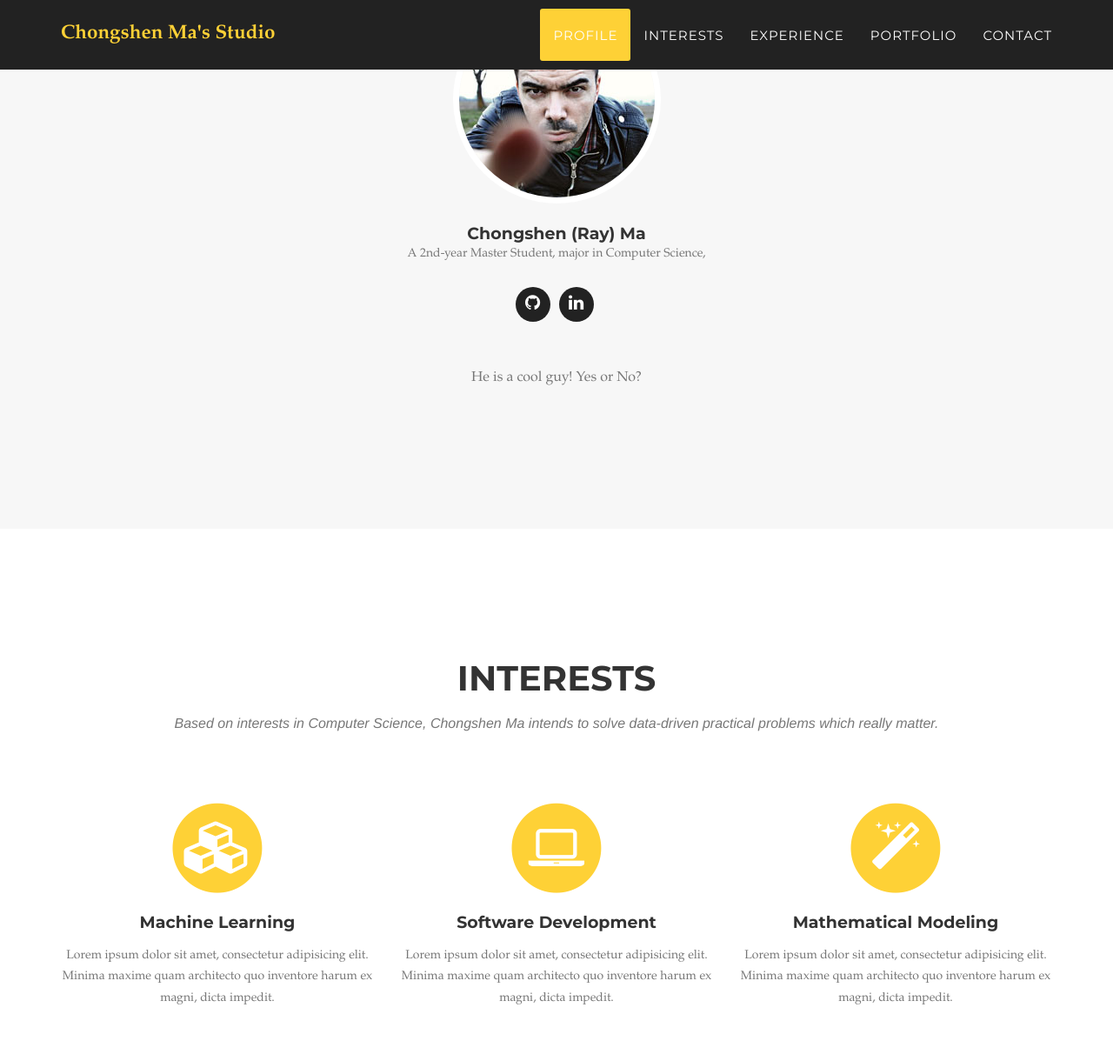
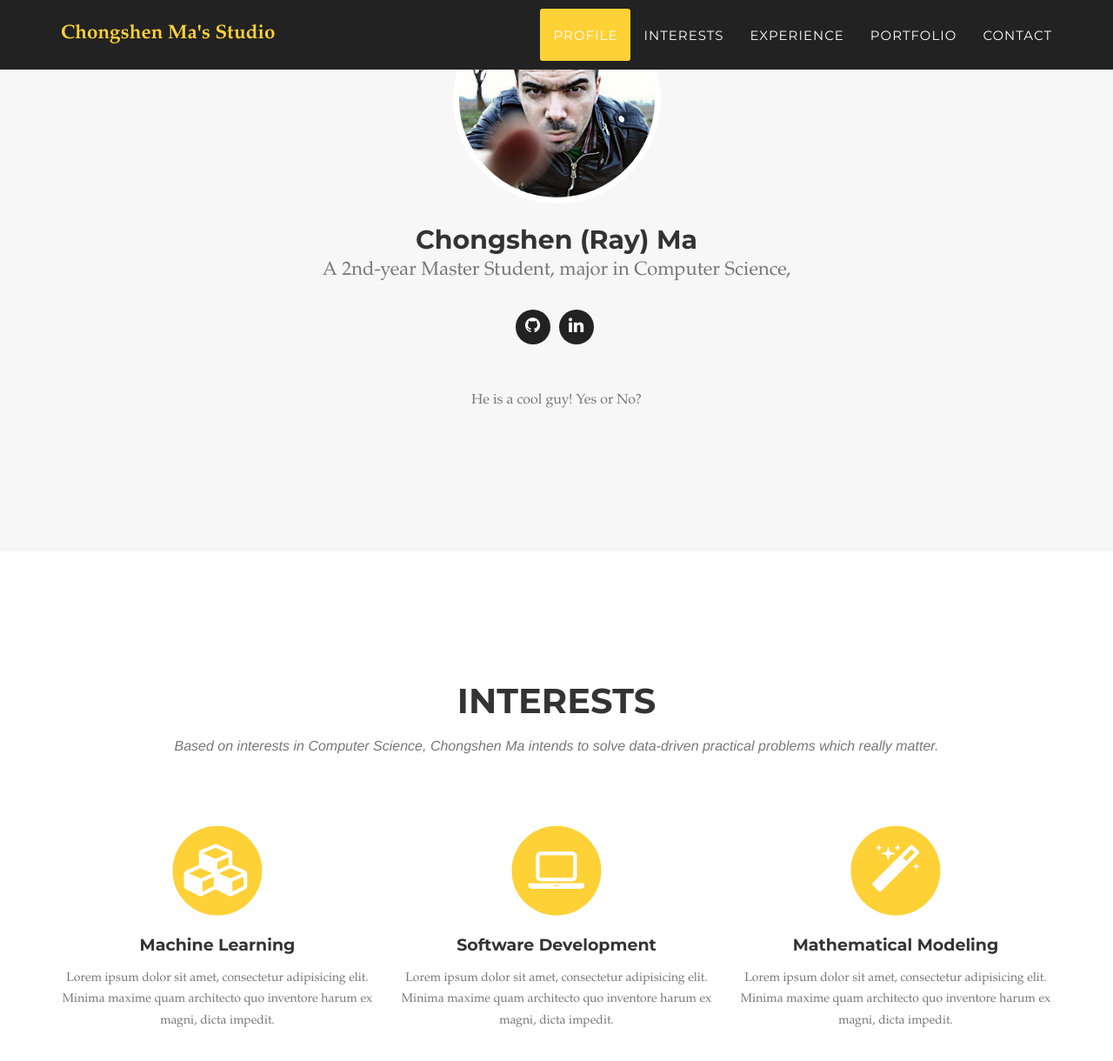
Before and after one commit to machongshen/machongshen_homepage, a Jekyll site: the page built from index.html, in a window 1280 px wide and 1400 px high, scrolled down 1130 px. Shown: the top 1220 px of the window at 87% size. Built offline with Jekyll 4.4.1, drawn with Linux system fonts in a browser that asks for light colours; some web fonts are replaced.

Commit message:
use name interests

```diff
--- a/_includes/css/agency.css
+++ b/_includes/css/agency.css
@@ -651,12 +651,14 @@ section h3.section-subheading {
     margin-bottom: 0;
     text-transform: none;
     text-align: center;
+    font-size: 30px;
 }
 
 .team-member p {
     margin-bottom: 25px;
     margin-top: 0;
     text-align: center;
+    font-size: 22px;
 }
 }
 aside.clients img {
```
